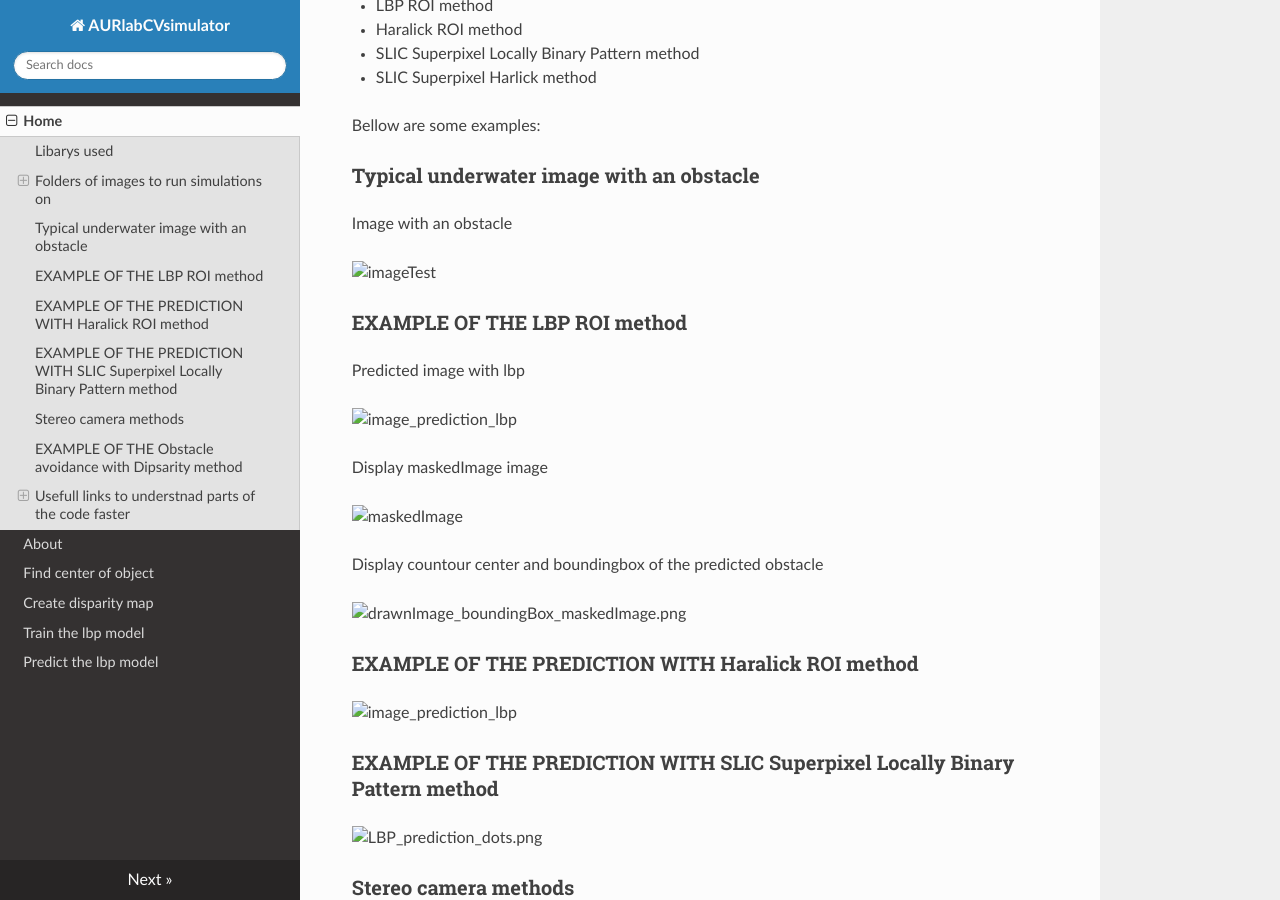
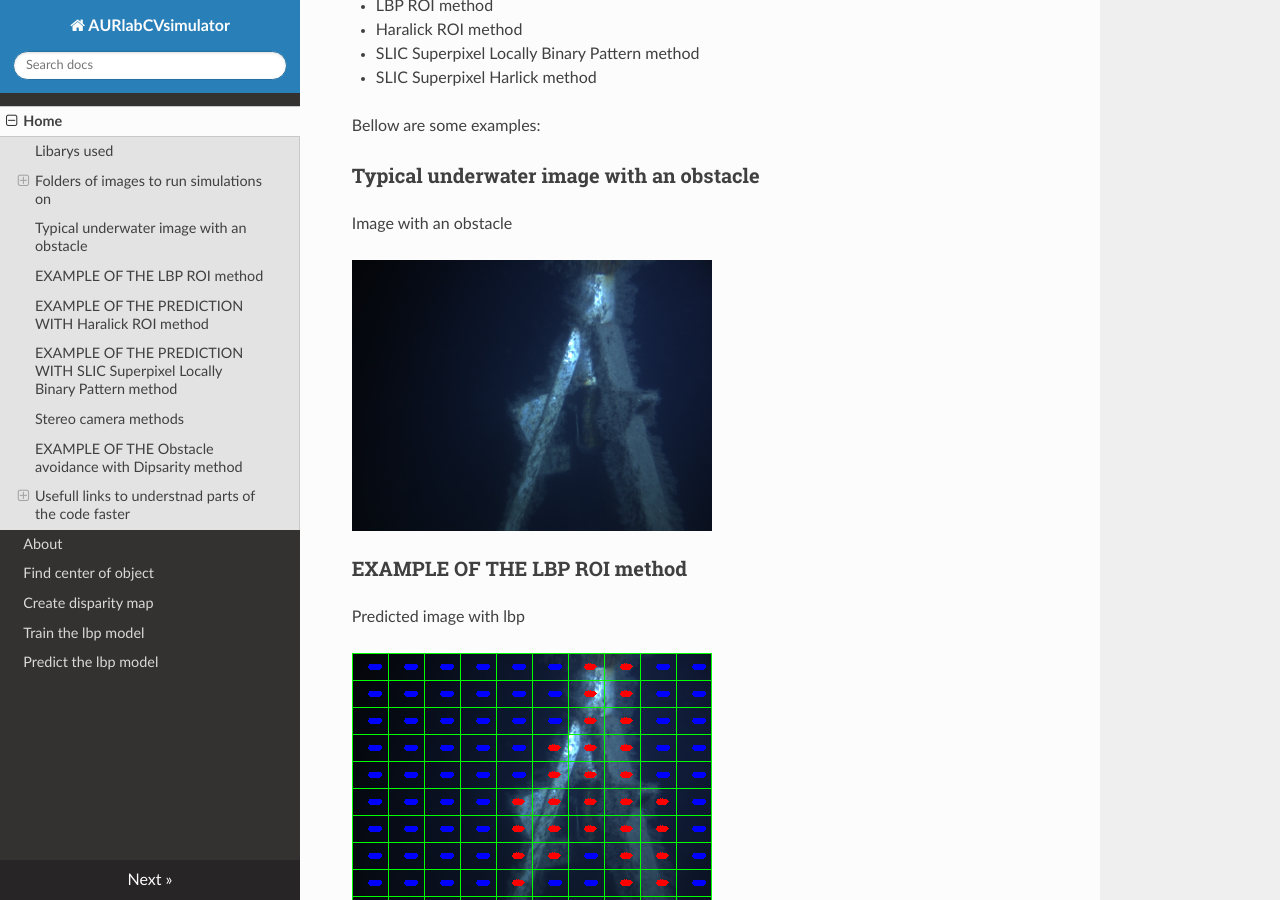
Before and after one commit to larssbr/AURlabCVsimulator, an MkDocs documentation site: the page built from docs/index.md, in a window 1280 px wide and 900 px high, scrolled down 744 px. Built offline with MkDocs 1.6.1, drawn with Linux system fonts in a browser that asks for light colours; nearby versions of some CDN libraries; old or Windows-style settings are respelled for this version of MkDocs.

Commit message:
added index.md images

```diff
--- a/docs/index.md
+++ b/docs/index.md
@@ -40,32 +40,32 @@ Bellow are some examples:
 
 Image with an obstacle
 
-![imageTest](notebooks/LBPs/docsIMG/imageTest.png)
+![imageTest](notebookIMG/imageTest.png)
 
 ### EXAMPLE  OF THE LBP ROI method
 Predicted image with lbp
 
-![image_prediction_lbp](notebooks/LBPs/docsIMG/image_prediction_lbp.png)
+![image_prediction_lbp](notebookIMG/image_prediction_lbp.png)
 
 Display maskedImage image
 
-![maskedImage](notebooks/LBPs/docsIMG/maskedImage.png)
+![maskedImage](notebookIMG/maskedImage.png)
 
 Display countour center and boundingbox of the predicted obstacle
 
-![drawnImage_boundingBox_maskedImage.png](notebooks/countours/docsIMG/drawnImage_boundingBox_maskedImage.png)
+![drawnImage_boundingBox_maskedImage.png](notebookIMG/drawnImage_boundingBox_maskedImage.png)
 
 ### EXAMPLE  OF THE PREDICTION WITH Haralick ROI method
 
-![image_prediction_lbp](notebooks/Haralick/docsIMG/image_predicted.png)
+![image_prediction_lbp](notebookIMG/image_predicted.png)
 
 ### EXAMPLE  OF THE PREDICTION WITH SLIC Superpixel Locally Binary Pattern method
-![LBP_prediction_dots.png](notebooks/LBPs/LBP_prediction_dots.png)
+![LBP_prediction_dots.png](notebookIMG/LBP_prediction_dots.png)
 
 ### Stereo camera methods
 -
 ### EXAMPLE  OF THE Obstacle avoidance with Dipsarity method
-![disparityImageClean](notebooks/disparity/disparityImageClean.jpg)
+![disparityImageClean](notebookIMG/disparityImageClean.jpg)
 
 
 ### Usefull links to understnad parts of the code faster
```
Also changed, not shown: docs/notebookIMG/LBP_prediction_dots.png (added), docs/notebookIMG/disparityImageClean.jpg (added), docs/notebookIMG/drawnImage_boundingBox_maskedImage.png (added), docs/notebookIMG/imageTest.png (added), docs/notebookIMG/image_predicted.png (added), docs/notebookIMG/image_prediction_lbp.png (added), docs/notebookIMG/maskedImage.png (added).
